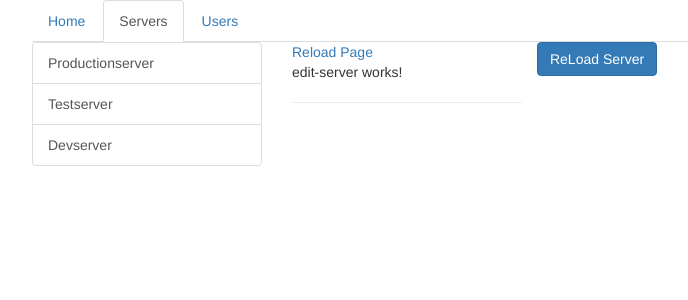
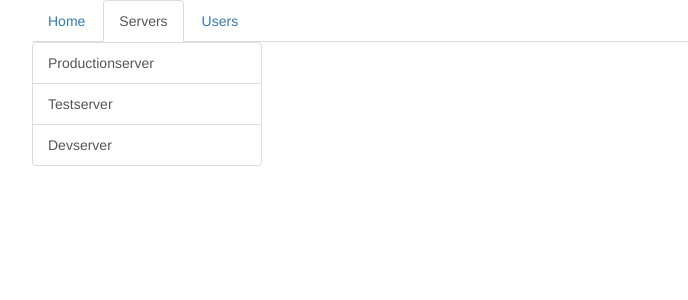
Before and after one commit to devashreegosavi/angular_five_routing, an Angular app: page /servers in a window 1280 px wide. Shown: the top 300 px of the page, without its empty margins (233-921 px from the left). Built offline with nearby package versions, Linux system fonts and the light colour scheme.

Commit message:
24 july 2023
0311pm

```diff
--- a/src/app/servers/servers.component.html
+++ b/src/app/servers/servers.component.html
@@ -11,10 +11,11 @@
         </div>
     </div>
     <div class="col-xs-12 col-sm-4">
-        <a routerLink="/servers">Reload Page</a>
+        <!--<a routerLink="/servers">Reload Page</a>
         <app-edit-server></app-edit-server>
         <hr>
-        <!--<app-servers></app-servers>-->
+        <app-servers></app-servers>-->
+        <router-outlet></router-outlet>
     </div>
-    <button class="btn btn-primary" (click)="onReload()">ReLoad Server</button>
+    <!--<button class="btn btn-primary" (click)="onReload()">ReLoad Server</button>-->
 </div>
--- a/src/app/users/users.component.html
+++ b/src/app/users/users.component.html
@@ -11,7 +11,7 @@
     </div>
   </div>
   <div class="col-xs-12 col-sm-4">
-    <app-user></app-user>
-    <!--<router-outlet></router-outlet>-->
+    <!--<app-user></app-user>-->
+    <router-outlet></router-outlet>
   </div>
 </div>
```
Also changed, not shown: src/app/app.module.ts (+11 -5 lines).
